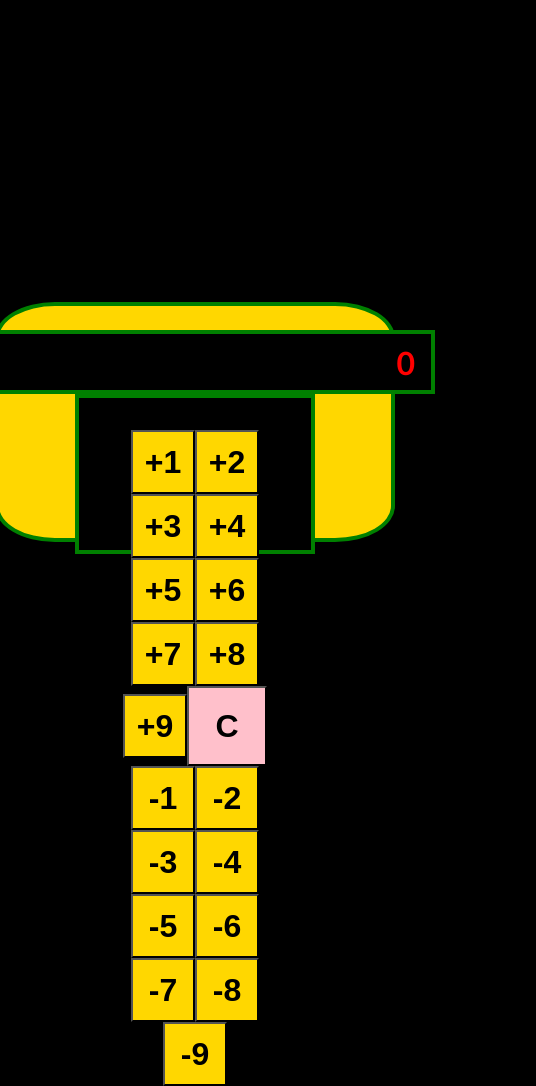
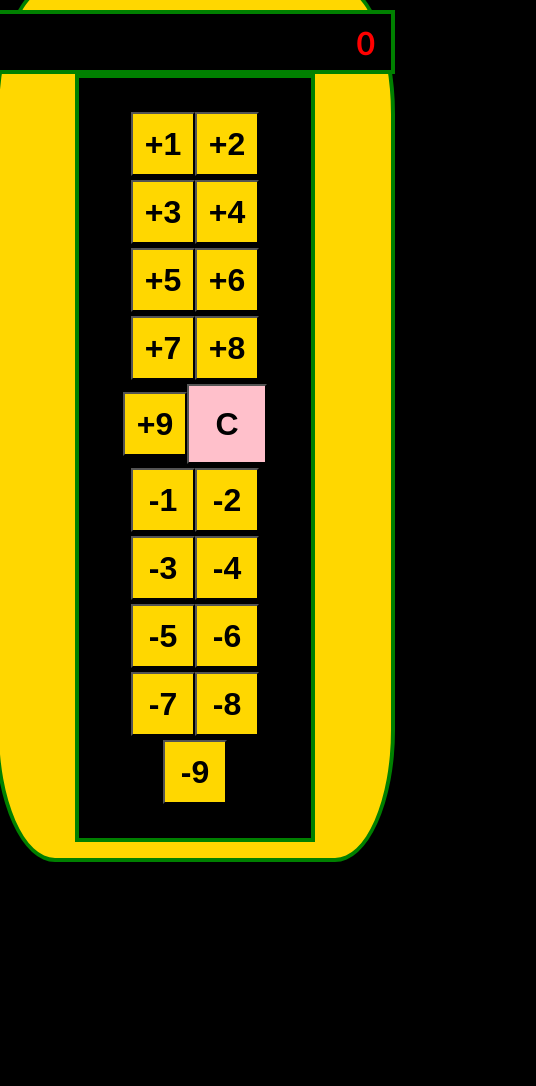
Before and after one commit to PovDai/55-grupe-calcu, a website: page index.html in a window 390 px wide. Shown: the whole page, 536 px wide, since content can reach past the window. After the commit the page ends 862 px from the top, so only its background shows below. Drawn offline with Linux system fonts and the light colour scheme.

Commit message:
little responsive design

```diff
--- a/css/main.css
+++ b/css/main.css
@@ -74,10 +74,11 @@ display: flex;
     height: 10rem;
     position: absolute;
     top:0;
-    left: 0;
+    left: 10rem;
 }
 
 .figuros0{
+    display: none;
     position: absolute;
     top: 20rem;
     right: 20rem;
@@ -87,6 +88,7 @@ display: flex;
     border-radius: 50%;
 }
 .figuros-1{
+    display: none;
       position: absolute;
     top: 10rem;
     right: 20rem;
@@ -96,6 +98,7 @@ display: flex;
 
 }
 .figuros-2{
+    display: none;
 
         position: absolute;
     top: 30rem;
@@ -108,7 +111,7 @@ display: flex;
 }
 
 .figuros-3{
-
+display: none;
         position: absolute;
     top: 10rem;
     right: 70rem;
@@ -121,9 +124,26 @@ display: flex;
 @media(max-width:570px){
     .kevalas{
         width: 25rem;
-        height: 15rem;
+        height: 55rem;
+         border-radius: none;
     }
     .mygtuku-kevalas{
         width: 15rem;
-        height:10rem ;
+        height:48rem ;
+        border-radius: none;
     }
+    .ekranas{
+    width: 25rem;
+    height: 4rem;
+
+    }
+.history{
+   padding-top: 2rem;
+    color: gold;
+    width: 10rem;
+    height: 10rem;
+    position: absolute;
+    top:25rem;
+    left: 23.5rem;
+}
+}
--- a/index.html
+++ b/index.html
@@ -3,7 +3,7 @@
 <head>
     <meta charset="UTF-8">
     <meta name="viewport" content="width=device-width, initial-scale=1.0">
-    <title>Calculator</title>
+    <title>DOM</title>
     <link rel="stylesheet" href="./css/main.css">
 
 <link rel="icon" type="image/png" href="./favicon/favicon-96x96.png" sizes="96x96" />
```
